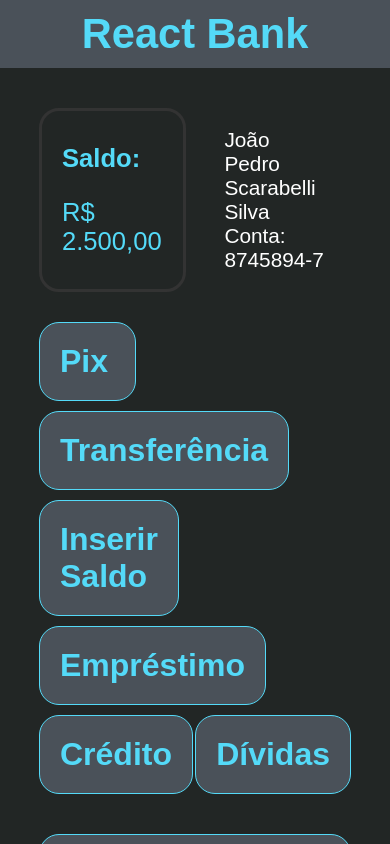
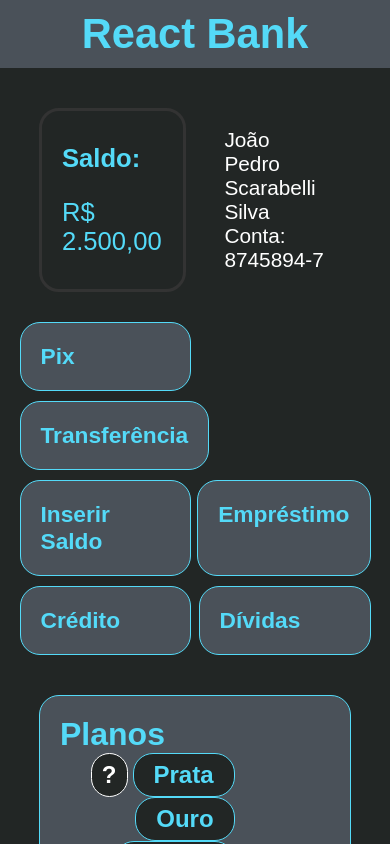
Before and after one commit to JPSS14/react-bank, a Next.js app: page / in a window 390 px wide. Shown: the top 844 px of the page. Built offline with nearby package versions, Linux system fonts and the light colour scheme.

Commit message:
react-bank UPDATE 11: Responsive Services component

```diff
--- a/src/styles/Services.module.scss
+++ b/src/styles/Services.module.scss
@@ -10,3 +10,15 @@
     color: $blue;
     margin-bottom: 10px;
 }
+
+@media (max-width: 967px){
+    .mainPix{
+        flex-basis: 49%;
+    }
+}
+
+@media (max-width: 646px){
+    .mainPix{
+        font-size: 0.710em;
+    }
+}
--- a/src/styles/main.module.scss
+++ b/src/styles/main.module.scss
@@ -37,4 +37,10 @@
         margin-bottom: 70px;
         justify-content: space-between;
     }
+
+    @media (max-width: 646px){
+        .mainServices{
+            flex-basis: 90%;
+        }
+    }
 }
```
